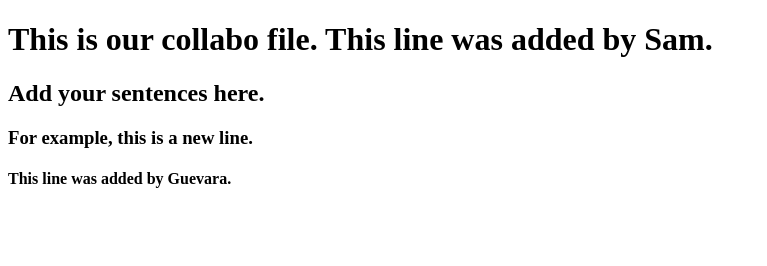
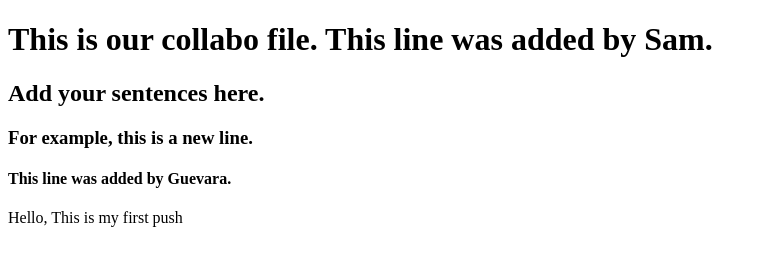
Before and after one commit to ceelogre/collabo, a plain HTML site: page index.html in a window 1280 px wide. Shown: the whole page, without its empty margins (0-767 px from the left). Drawn offline with Linux system fonts and the light colour scheme.

Commit message:
Accept changes from Guy

```diff
--- a/index.html
+++ b/index.html
@@ -9,5 +9,6 @@
         <h2>Add your sentences here.</h2>
         <h3>For example, this is a new line.</h3>
         <h4>This line was added by Guevara.</h4>
+        <p>Hello, This is my first push</p>
     </body>
 </hmtl>
```
